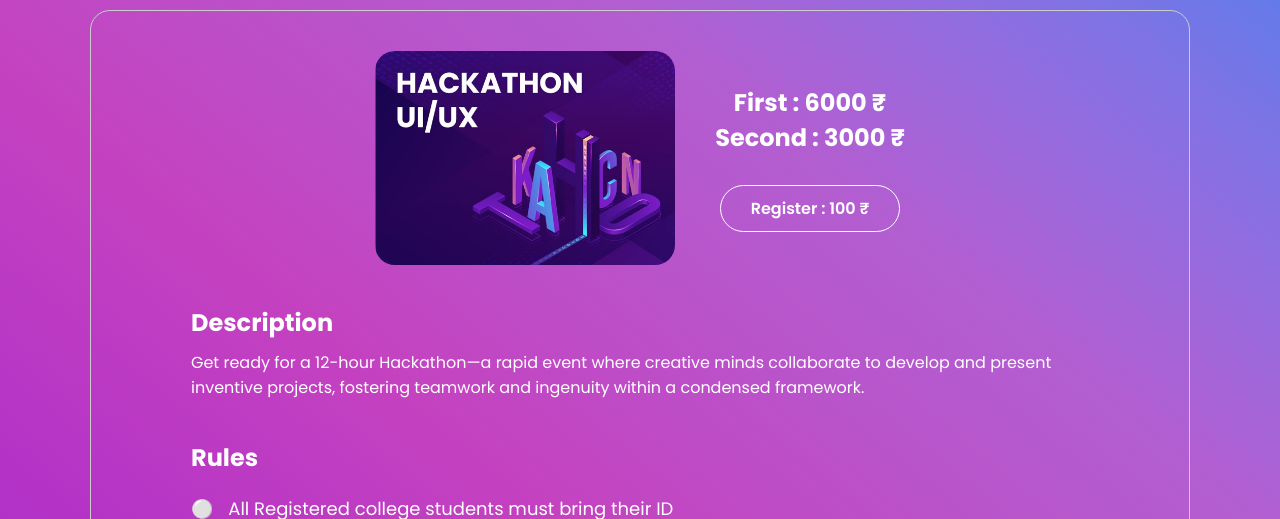
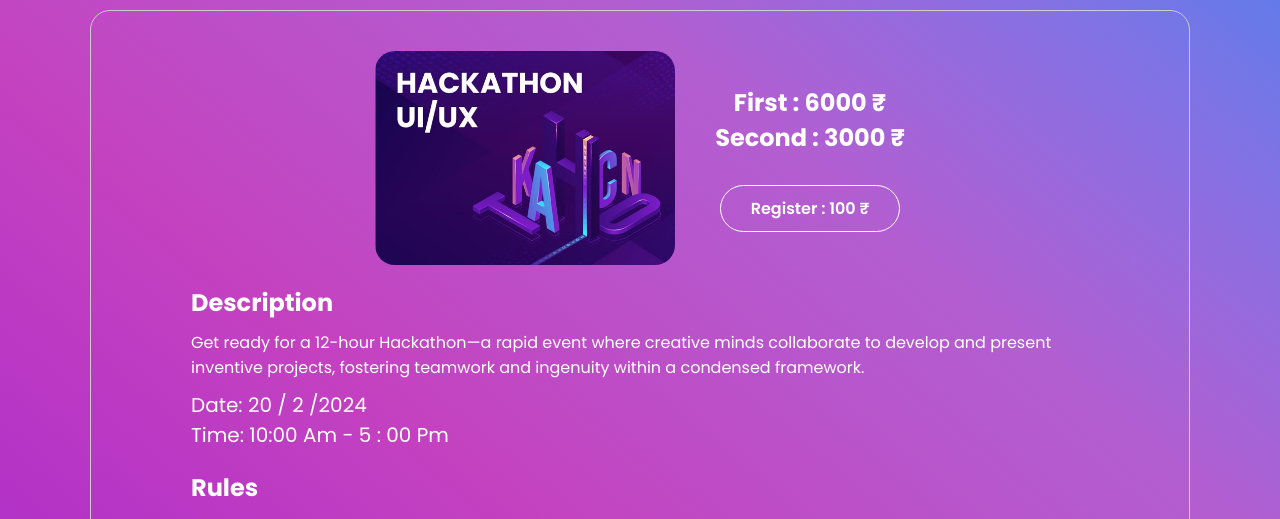
Before and after one commit to adilkt16/technora, a plain HTML site: page events/hackathon.html in a window 1280 px wide. Shown: the part 222-741 px from the top of the page. Drawn offline with Linux system fonts and the light colour scheme.

Commit message:
before adding navbar

```diff
--- a/assets/css/_event.scss
+++ b/assets/css/_event.scss
@@ -46,12 +46,16 @@
             } //ul.first-part ended
         } //div.for-centering ended
         h6 {
-            margin-top: 40px;
+            margin-top: 20px;
             font-size: 24px;
             font-weight: 700;
         }
         p.event-detail {
             margin: 10px 0;
+        }
+        p.comm-detail {
+            font-size: 20px;
+            span {}
         }
         div.each-rules {
             h6 {
--- a/events/hackathon.html
+++ b/events/hackathon.html
@@ -48,6 +48,8 @@
                     </div>
                     <h6 class="event-head">Description</h6>
                     <p class="event-detail">Get ready for a 12-hour Hackathon—a rapid event where creative minds collaborate to develop and present inventive projects, fostering teamwork and ingenuity within a condensed framework.</p>
+                    <p class="date comm-detail"><span>Date: </span>20 / 2 /2024</p>
+                    <p class="time comm-detail"><span>Time: </span>10:00 Am - 5 : 00 Pm</p>
                     <div class="each-rules">
                         <h6>Rules</h6>
                         <p class="each-rule"><span>⚪️</span> All Registered college students must bring their ID</p>
```
Also changed, not shown: index.html (+13 -0 lines), assets/css/style.css, 1 other file.
